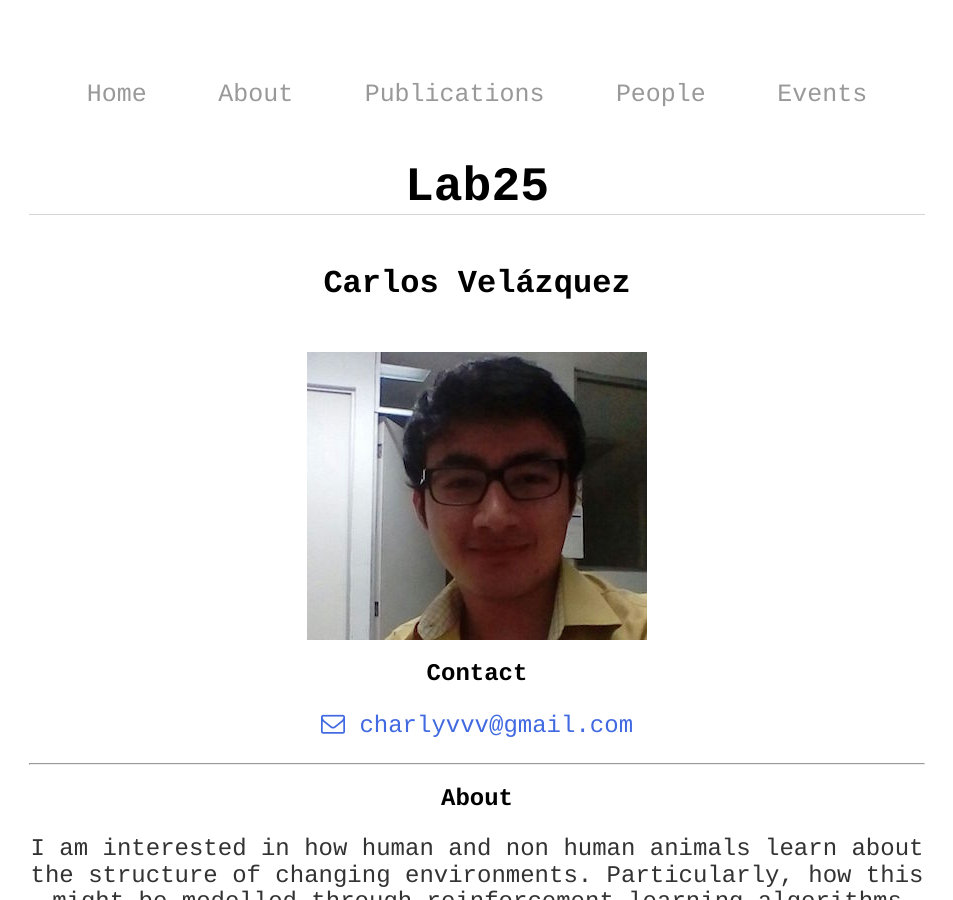
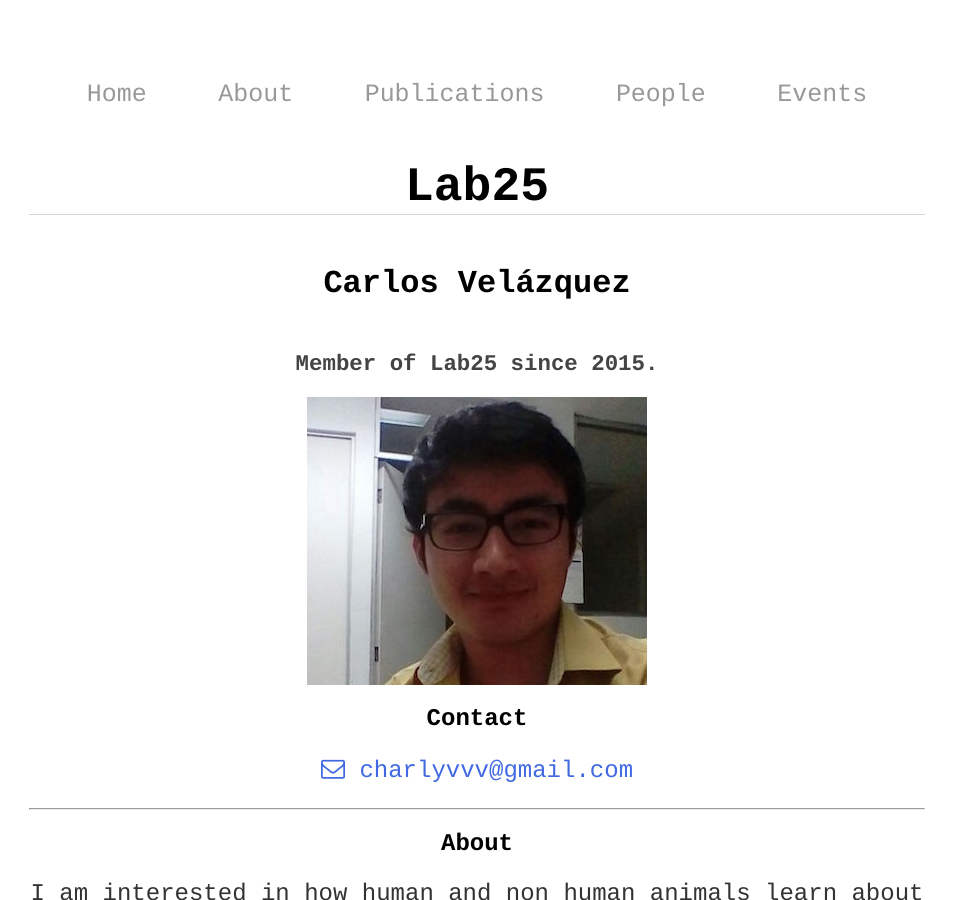
Before and after one commit to BouzasLab25/bouzaslab25.github.io, a Jekyll site: the page built from people/carlos.html, in a window 1280 px wide and 900 px high. Shown: the whole window, without its empty margins (163-1116 px from the left). Built offline with Jekyll 4.4.1, drawn with Linux system fonts in a browser that asks for light colours.

Commit message:
Update carlos.html

```diff
--- a/people/carlos.html
+++ b/people/carlos.html
@@ -5,6 +5,7 @@ title: Lab25 Carlos
 ---
 
 <h3>Carlos Velázquez</h3>
+<h5> Member of Lab25 since 2015.</h5>
 
 <img class="displayed" src="/images/carlos.jpg" />
 
```
